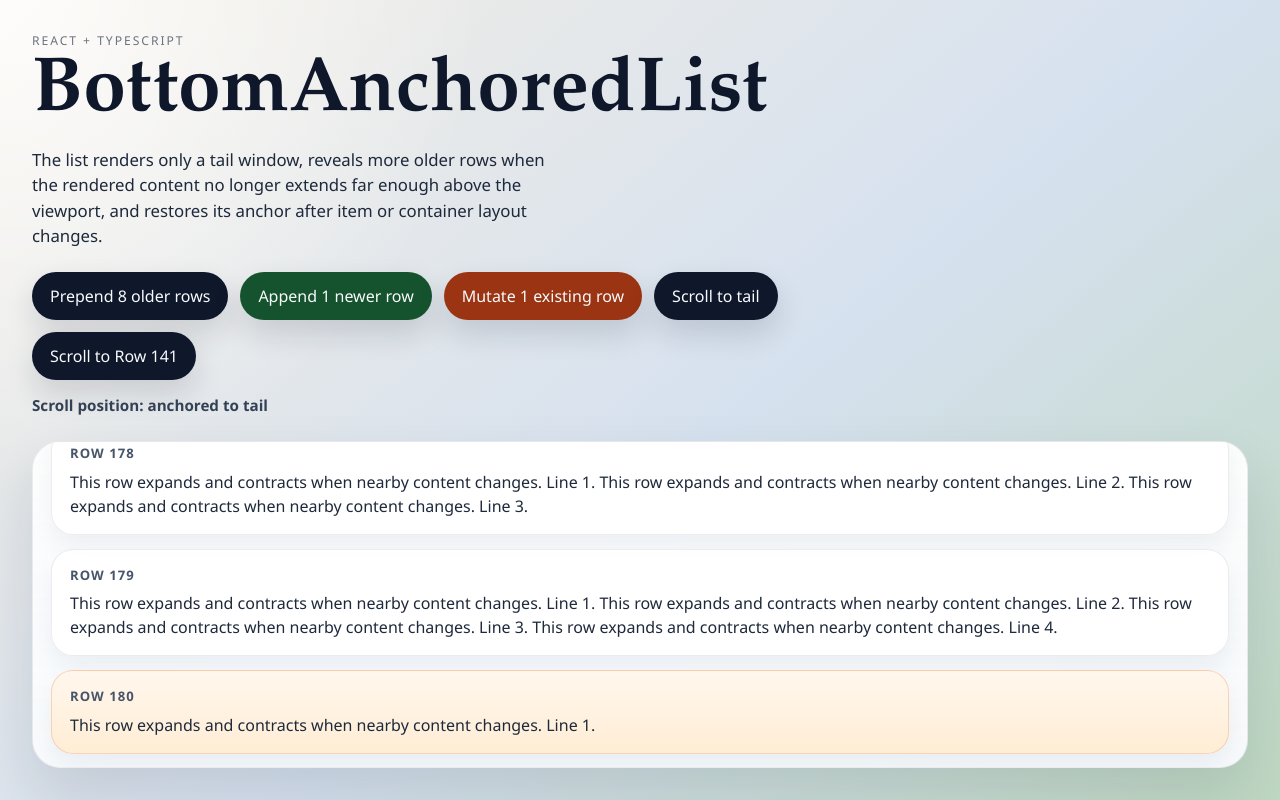
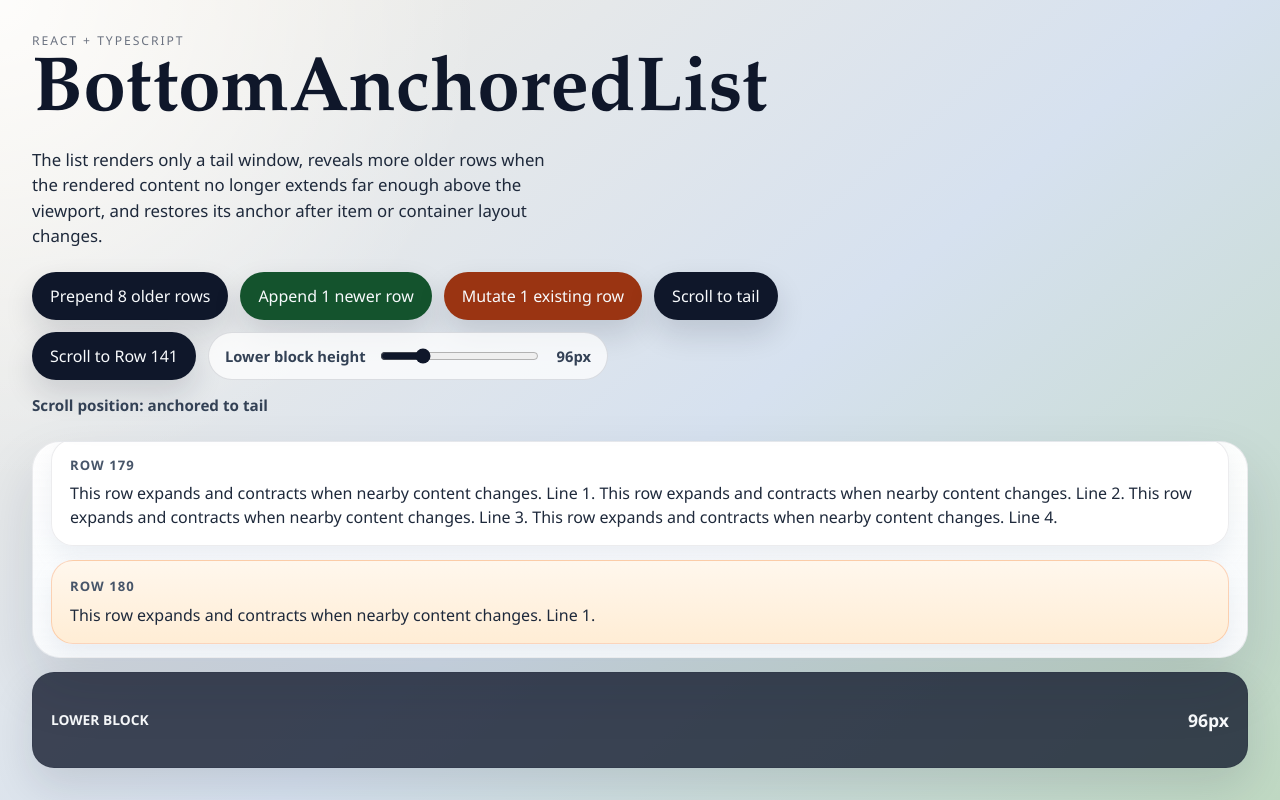
Before and after one commit to warrenfalk/react-bottom-anchored-list, a React (Vite) app: page / in a window 1280 px wide. Built offline with nearby package versions, Linux system fonts and the light colour scheme.

Commit message:
exercise sibling resize in demo

```diff
--- a/src/App.tsx
+++ b/src/App.tsx
@@ -1,4 +1,4 @@
-import { useRef, useState } from 'react';
+import { type ChangeEvent, useRef, useState } from 'react';
 import {
   BottomAnchoredList,
   type BottomAnchoredListHandle,
@@ -29,6 +29,9 @@
 const INITIAL_OLDER_SEQUENCE = 101;
 const INITIAL_COUNT = 80;
 const INITIAL_NEWER_SEQUENCE = INITIAL_OLDER_SEQUENCE + INITIAL_COUNT;
+const MIN_LOWER_BLOCK_HEIGHT = 48;
+const MAX_LOWER_BLOCK_HEIGHT = 240;
+const LOWER_BLOCK_HEIGHT_STEP = 24;
 
 export default function App() {
   const listRef = useRef<BottomAnchoredListHandle>(null);
@@ -42,6 +45,7 @@
     INITIAL_NEWER_SEQUENCE,
   );
   const [anchoredToEnd, setAnchoredToEnd] = useState(true);
+  const [lowerBlockHeight, setLowerBlockHeight] = useState(96);
   const middleIndex = Math.floor(messages.length / 2);
   const middleMessage = messages[middleIndex];
 
@@ -91,6 +95,12 @@
     listRef.current?.scrollToItem(middleIndex);
   };
 
+  const handleLowerBlockHeightChange = (
+    event: ChangeEvent<HTMLInputElement>,
+  ) => {
+    setLowerBlockHeight(Number(event.currentTarget.value));
+  };
+
   return (
     <main className="app-shell">
       <section className="hero">
@@ -118,6 +128,19 @@
           <button type="button" onClick={scrollToMiddleRow}>
             {middleMessage ? `Scroll to ${middleMessage.label}` : 'Scroll to middle row'}
           </button>
+          <label className="height-control">
+            <span>Lower block height</span>
+            <input
+              type="range"
+              min={MIN_LOWER_BLOCK_HEIGHT}
+              max={MAX_LOWER_BLOCK_HEIGHT}
+              step={LOWER_BLOCK_HEIGHT_STEP}
+              value={lowerBlockHeight}
+              onChange={handleLowerBlockHeightChange}
+              aria-describedby="lower-block-height-value"
+            />
+            <output id="lower-block-height-value">{lowerBlockHeight}px</output>
+          </label>
         </div>
         <p className="position-status">
           Scroll position: {anchoredToEnd ? 'anchored to tail' : 'away from tail'}
@@ -142,6 +165,13 @@
             </article>
           )}
         />
+        <div
+          className="demo-lower-block"
+          style={{ height: lowerBlockHeight }}
+        >
+          <span>Lower block</span>
+          <strong>{lowerBlockHeight}px</strong>
+        </div>
       </section>
     </main>
   );
--- a/src/styles.css
+++ b/src/styles.css
@@ -98,6 +98,35 @@
   background: #9a3412;
 }
 
+.height-control {
+  min-width: min(400px, 100%);
+  border-radius: 999px;
+  padding: 10px 16px;
+  display: grid;
+  grid-template-columns: auto minmax(120px, 1fr) 5ch;
+  align-items: center;
+  gap: 12px;
+  background: rgba(255, 255, 255, 0.72);
+  border: 1px solid rgba(15, 23, 42, 0.12);
+  color: #334155;
+  font-size: 0.92rem;
+  font-weight: 700;
+}
+
+.height-control span {
+  white-space: nowrap;
+}
+
+.height-control input {
+  width: 100%;
+  accent-color: #0f172a;
+}
+
+.height-control output {
+  text-align: right;
+  font-variant-numeric: tabular-nums;
+}
+
 .position-status {
   margin: 14px 0 0;
   font-size: 0.95rem;
@@ -108,6 +137,8 @@
 .demo-panel {
   min-height: 0;
   display: flex;
+  flex-direction: column;
+  gap: 14px;
 }
 
 .demo-list {
@@ -124,6 +155,30 @@
   box-shadow:
     inset 0 1px 0 rgba(255, 255, 255, 0.65),
     0 28px 60px rgba(15, 23, 42, 0.12);
+}
+
+.demo-lower-block {
+  flex: 0 0 auto;
+  min-height: 0;
+  border-radius: 22px;
+  padding: 16px 18px;
+  display: flex;
+  align-items: center;
+  justify-content: space-between;
+  border: 1px solid rgba(15, 23, 42, 0.1);
+  background: rgba(15, 23, 42, 0.78);
+  color: #f8fafc;
+  box-shadow: 0 18px 42px rgba(15, 23, 42, 0.12);
+}
+
+.demo-lower-block span {
+  font-size: 0.86rem;
+  font-weight: 700;
+  text-transform: uppercase;
+}
+
+.demo-lower-block strong {
+  font-size: 1.1rem;
 }
 
 .demo-list__item {
@@ -166,6 +221,11 @@
     border-radius: 22px;
   }
 
+  .height-control {
+    grid-template-columns: 1fr;
+    border-radius: 18px;
+  }
+
   .message-card {
     border-radius: 18px;
     padding: 14px 16px;
```
Also changed, not shown: 1 other file (tests, documents, lock files or other folders).
